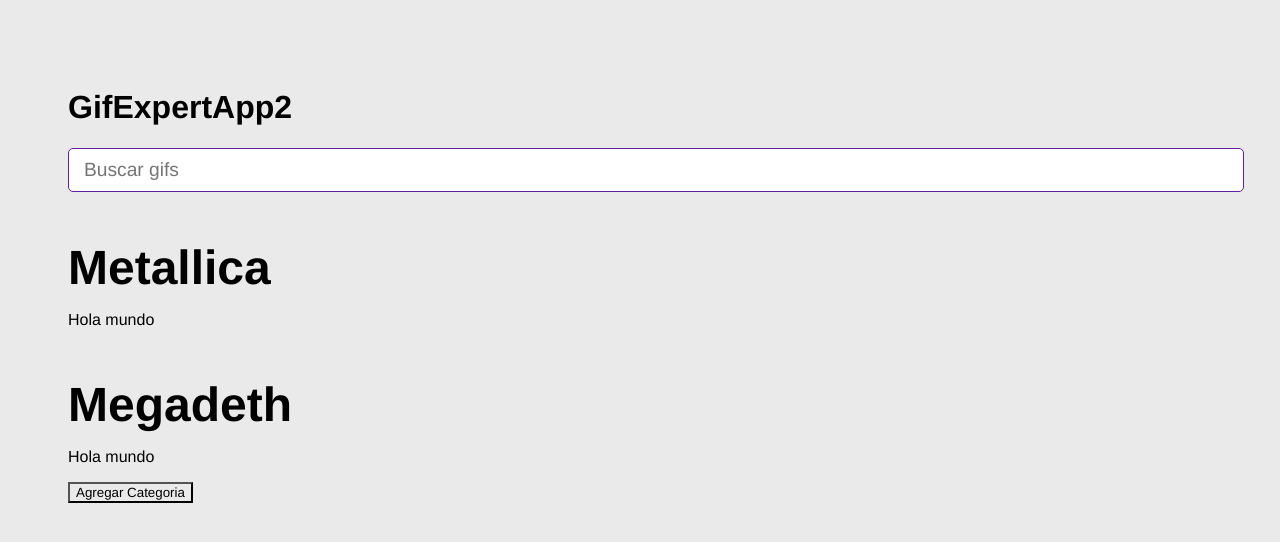
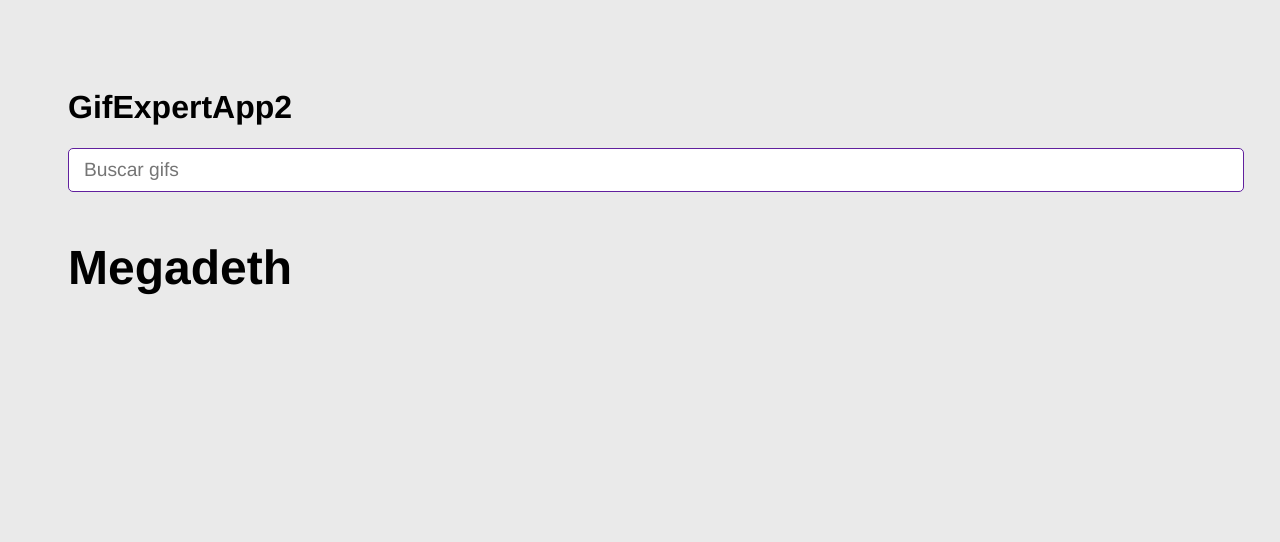
Before and after one commit to sebassg7/GifExpertApp-ReCap, a React (Vite) app: page / in a window 1280 px wide. Shown: the top 542 px of the page. Built offline with nearby package versions, Linux system fonts and the light colour scheme; no server answers.

Commit message:
Implementación UseEffect

```diff
--- a/src/GifExpertApp2.jsx
+++ b/src/GifExpertApp2.jsx
@@ -5,7 +5,7 @@
 
 export const GifExpertApp2 = () => {
 
-  const [categories, setCategories] = useState(['Metallica','Megadeth']);
+  const [categories, setCategories] = useState(['Megadeth']);
 
 
 
@@ -38,12 +38,6 @@
           )
       }
 
-
-    <button onClick={onAddCategory}>
-      Agregar Categoria
-    </button>
-
-
     </>
 
   )
--- a/src/components/GifGrid.jsx
+++ b/src/components/GifGrid.jsx
@@ -1,14 +1,17 @@
+import { useEffect, useState } from "react";
 import { getGifs } from "../helpers/getGifs";
 
 export const GifGrid = ({category}) => {
 
-getGifs();
+  useEffect(()=>{
+    getGifs();
+  }, [ ])
 
   return (
     <>
 
     <h3>{category}</h3>
-    <p>Hola mundo</p>
+
 
     </>
   )
```
